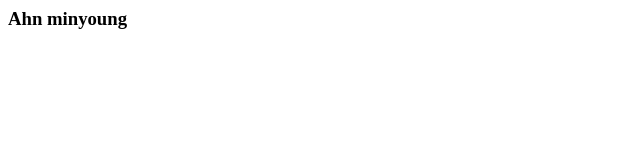
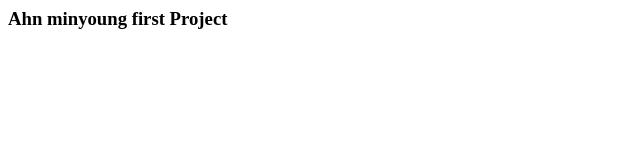
Before and after one commit to anrh0213/first-noona-project, a plain HTML site: page index.html in a window 1280 px wide. Shown: the whole page, without its empty margins (0-640 px from the left). Drawn offline with Linux system fonts and the light colour scheme.

Commit message:
first Commit

```diff
--- a/index.html
+++ b/index.html
@@ -2,6 +2,7 @@
 <body>
     <h3>
         Ahn minyoung
+        first Project
 
     </h3>
 
```
